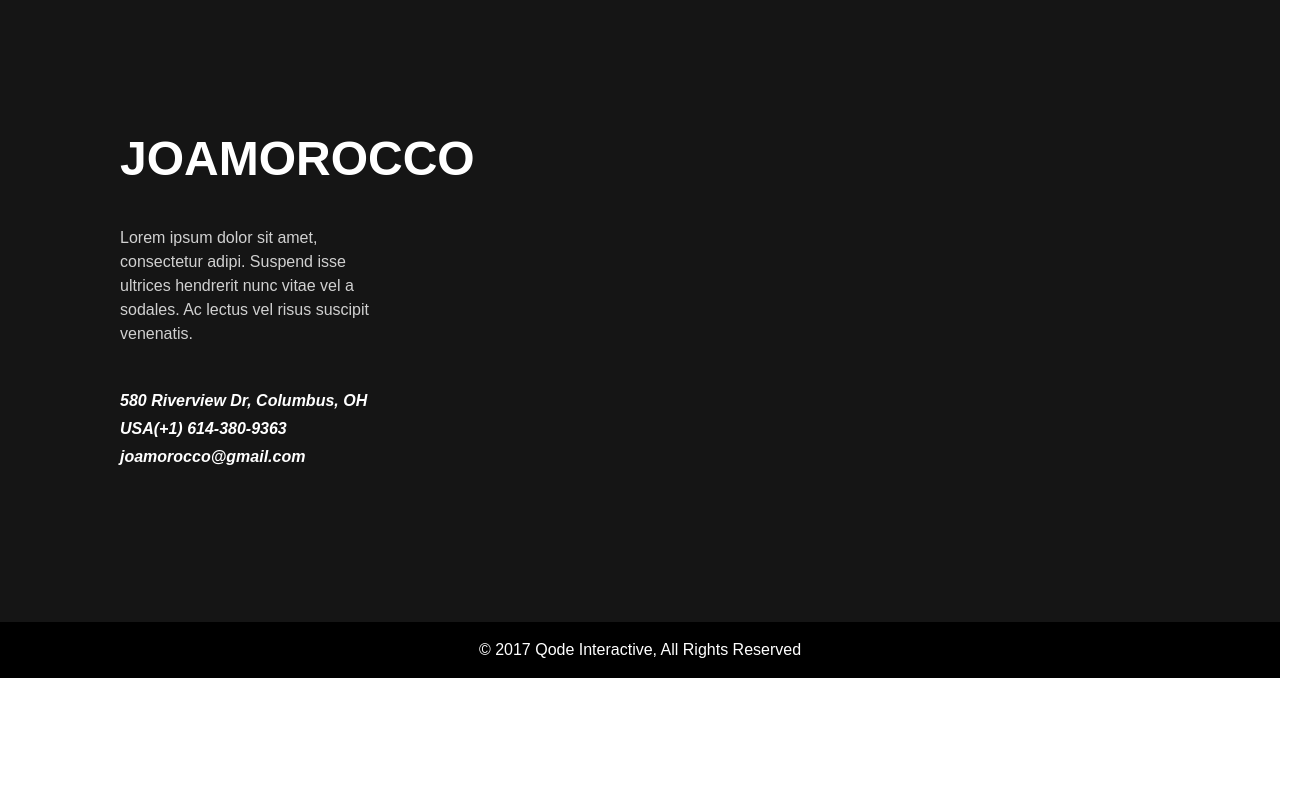
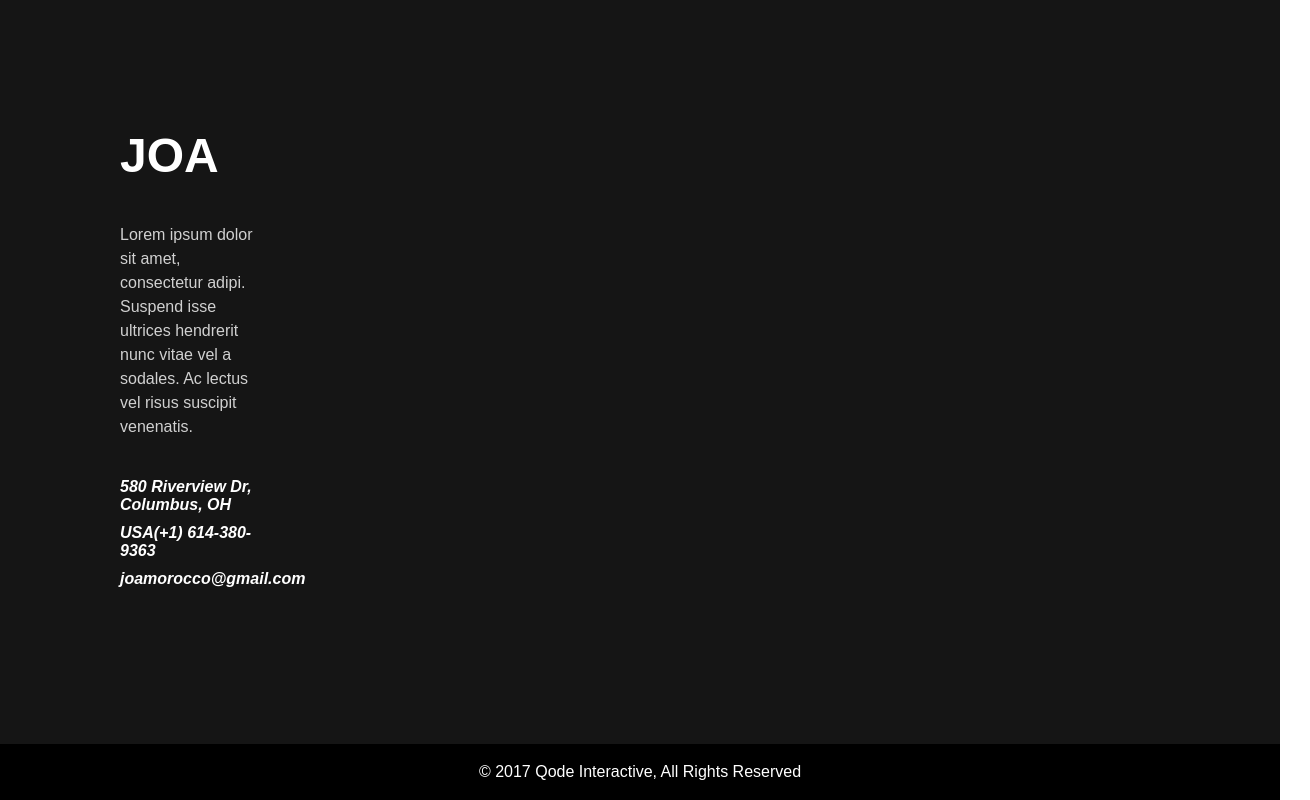
Before and after one commit to sohaile1994/JoaMorroco, a React (Create React App) app: page /about in a window 1280 px wide. Shown: the part 3136-3936 px from the top of the page, 1310 px wide, since content can reach past the window. Before the commit the page ends 3814 px from the top, so only its background shows below. Built offline with nearby package versions, Linux system fonts and the light colour scheme.

Commit message:
fixed popular section css

```diff
--- a/src/App.css
+++ b/src/App.css
@@ -13,7 +13,9 @@
   --max-width-content:1340px;
   --width-content:80%;
 }
-
+*{
+  box-sizing: border-box;
+}
 
 body{
   font-family: var(--font-family);
@@ -53,3 +55,7 @@ section{
 .max-width{
   max-width: 1000px !important;
 }
+
+.App{
+  width: 100vw;
+}
--- a/src/Home/Footer/Footer.css
+++ b/src/Home/Footer/Footer.css
@@ -1,27 +1,32 @@
 footer{
     background-color: #151515;
-
+    width: 100%;
 }
 .footer-about-container{
-    padding: 140px 120px;
+    padding: 70px 50px;
+    width: 100%;
 }
 .footer-about-container.footer-about-container *{
     color: white;
     opacity: 1;
+    width: 100%;
+
+    padding: 0;
 }
 .footer-about-container h2{
     font-size: 3rem;
 }
 .footer-about-container.footer-about-container p{
     opacity: 0.8;
+    width: 100%;
 }
 
 .footer-about-container article{
-    width: 25%;
+    width: 100%;
 }
 
 .footer-about-container ul{
-    padding: 30px 0px 0px;
+    margin-top: 2.4rem;
     display: flex;
     flex-direction: column;
     gap: 10px;
@@ -36,6 +41,23 @@ footer{
     display: block;
     color: white;
     background-color: black;
-    padding: 19px 120px;
+    padding: 19px 0px;
    text-align: center;
 }
+
+@media (min-width:500px){
+
+    .footer-about-container{
+        width: 30%;
+        padding: 140px 120px;
+    }
+    .footer-about-container ul{
+        padding: 30px 0px 0px;
+    }
+    .footer-about-container article{
+        width: 25%;
+    }
+.bottom-declaration{
+    padding: 19px 120px;
+}
+}
--- a/src/Home/Footer/Footer.js
+++ b/src/Home/Footer/Footer.js
@@ -7,7 +7,7 @@ const Footer = () => {
 			<div className="footer-container">
 				<div className="footer-about-container">
 					<article>
-						<h2>JOAMOROCCO</h2>
+						<h2>JOA</h2>
 						<p>
 							Lorem ipsum dolor sit amet, consectetur adipi. Suspend isse
 							ultrices hendrerit nunc vitae vel a sodales. Ac lectus vel risus
--- a/src/Pages/About/PopularSection.css
+++ b/src/Pages/About/PopularSection.css
@@ -1,11 +1,12 @@
 .popular-adventures-section{
     padding: 105px 0px 115px;
     background-color: #f8f8f8;
-    width: 100%;
+    width: 100;
+    max-width: 100vw;
 }
 
 .popular-adventures-section .heading-container{
-    padding: 0px 195px;
+    padding: 0px 20px;
     margin: 0 auto;
     margin-bottom: 48px;
     text-align: center;
@@ -40,6 +41,7 @@
     display: grid;
     grid-template-rows: 3fr 1.2fr 0.3fr;
     height: 100dvh;
+
     padding: 1rem;
 }
     .showcase-item .top-section{
@@ -94,4 +96,7 @@
             grid-template-columns: 1fr 1fr 1fr;
 
         }
+        .popular-adventures-section .heading-container{
+            padding: 0px 195px;
+        }
     }
```
